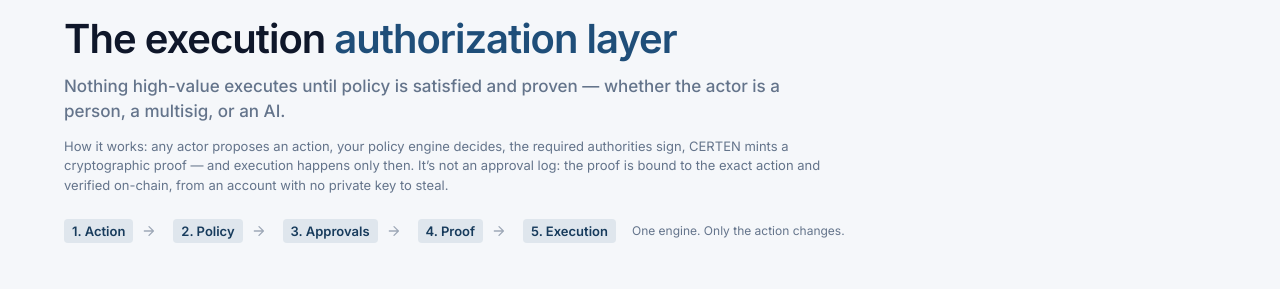
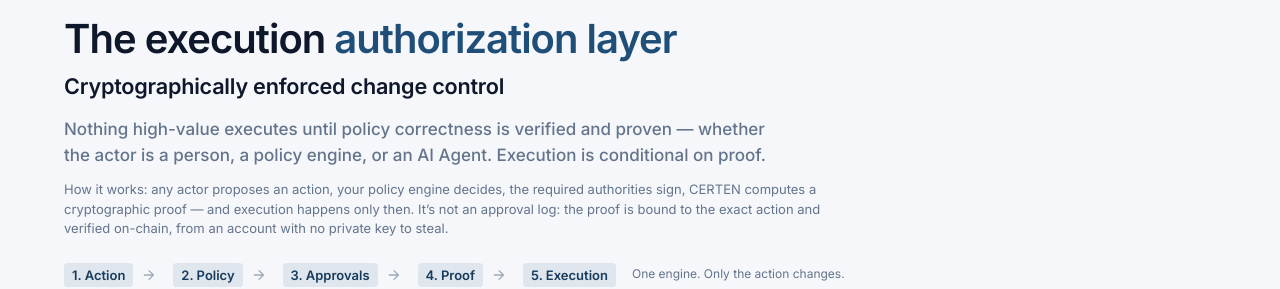
Before and after one commit to certenIO/certen-demo, a React (Vite) app in the folder cockpit/: page / in a window 1280 px wide. Shown: the part 140-429 px from the top of the page. Built offline with nearby package versions, Linux system fonts and the light colour scheme; no server answers.

Commit message:
Refine launcher hero: cryptographically-enforced-change-control subtitle and sharper proof-conditional tagline

```diff
--- a/cockpit/src/brand.ts
+++ b/cockpit/src/brand.ts
@@ -104,7 +104,7 @@
   name: 'CERTEN',
   productLabel: 'Authorization Cockpit',
   tagline:
-    'Nothing high-value executes until policy is satisfied and proven — whether the actor is a person, a multisig, or an AI.',
+    'Nothing high-value executes until policy correctness is verified and proven — whether the actor is a person, a policy engine, or an AI Agent. Execution is conditional on proof.',
   markIcon: VerifiedUserRoundedIcon,
 
   // Deep, desaturated navy — the accent of financial/security infrastructure. Used SPARINGLY:
--- a/cockpit/src/components/Launcher.tsx
+++ b/cockpit/src/components/Launcher.tsx
@@ -46,18 +46,21 @@
       {/* hero */}
       <Box sx={{ maxWidth: 900 }}>
         <motion.div initial={{ opacity: 0, y: 12 }} animate={{ opacity: 1, y: 0 }} transition={{ duration: 0.5 }}>
-          <Typography variant="h1" sx={{ mb: 1.5 }}>
+          <Typography variant="h1" sx={{ mb: 1 }}>
             The execution{' '}
             <Box component="span" sx={{ color: CERTEN_COLORS.primary.main }}>
               authorization layer
             </Box>
+          </Typography>
+          <Typography sx={{ fontSize: { xs: '1.1rem', md: '1.35rem' }, fontWeight: 600, color: 'text.primary', letterSpacing: '-0.01em', mb: 1.75 }}>
+            Cryptographically enforced change control
           </Typography>
           <Typography variant="h5" sx={{ color: 'text.secondary', fontWeight: 500, maxWidth: 720 }}>
             {BRAND.tagline}
           </Typography>
           <Typography variant="body2" sx={{ color: 'text.secondary', mt: 1.5, maxWidth: 760 }}>
             How it works: any actor proposes an action, your policy engine decides, the required
-            authorities sign, {BRAND.name} mints a cryptographic proof — and execution happens only
+            authorities sign, {BRAND.name} computes a cryptographic proof — and execution happens only
             then. It&rsquo;s not an approval log: the proof is bound to the exact action and verified
             on-chain, from an account with no private key to steal.
           </Typography>
```
